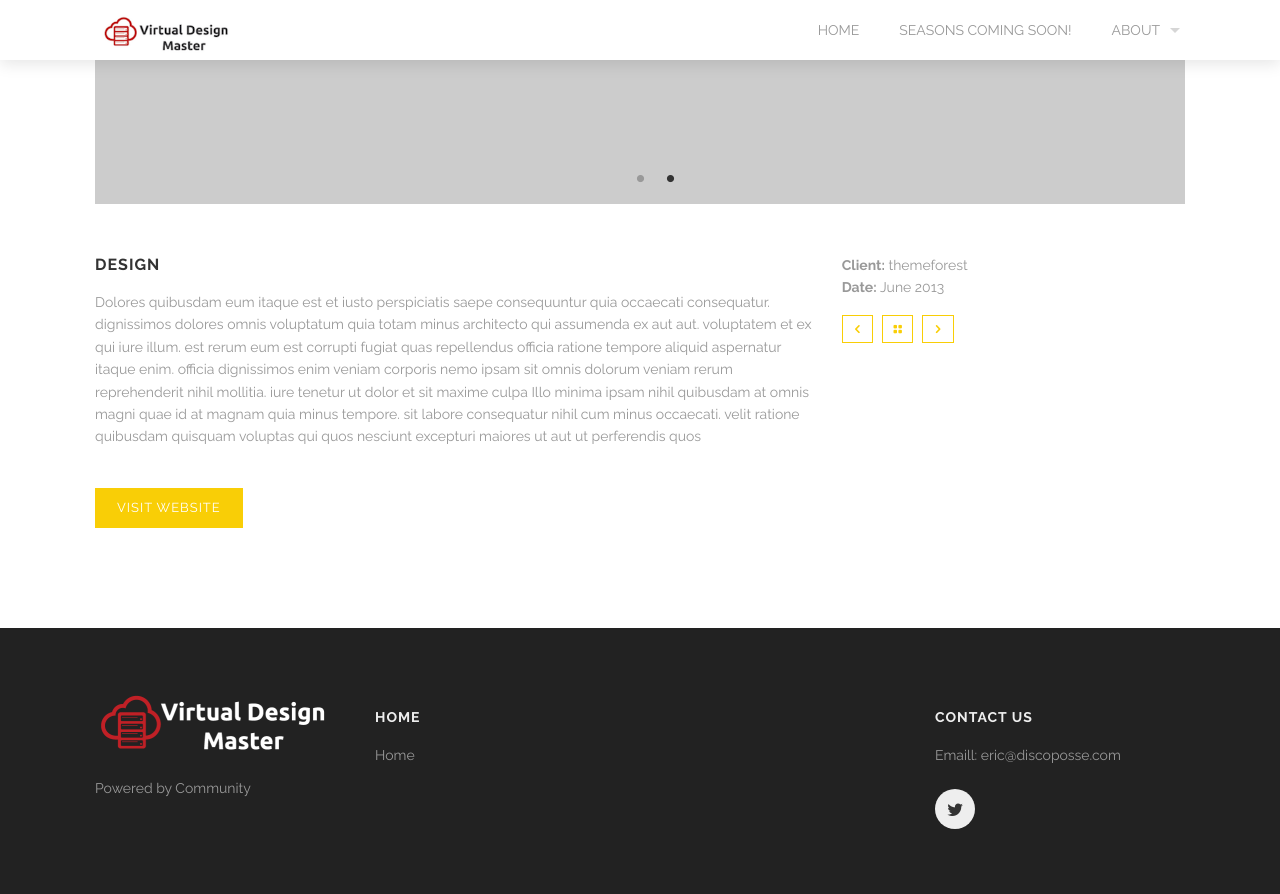
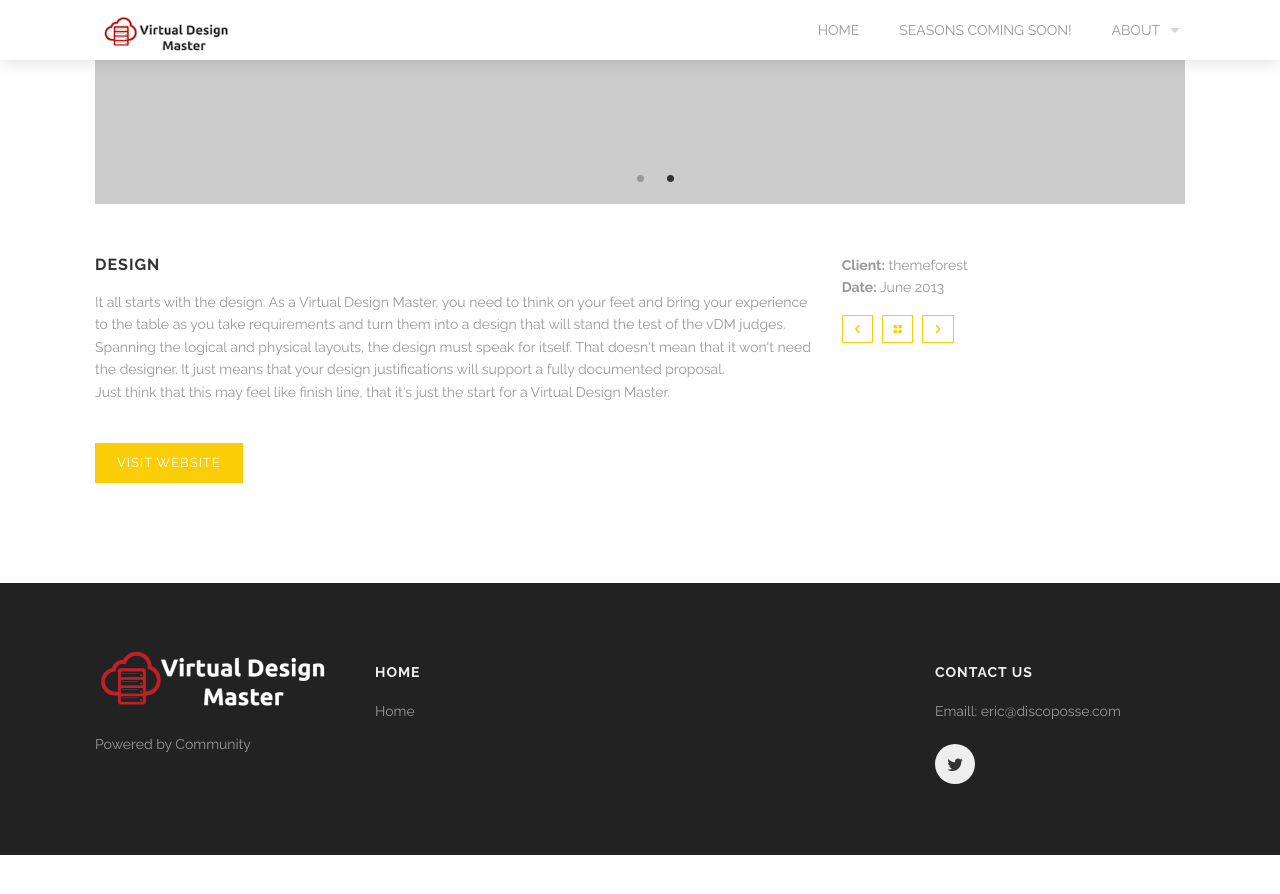
Before and after one commit to VirtualDesignMaster/virtualdesignmaster.github.io, a Jekyll site: the page built from challenge-item-design.html, in a window 1280 px wide and 900 px high, scrolled down 853 px. Shown: the top 894 px of the window. Built offline with Jekyll 4.4.1, drawn with Linux system fonts in a browser that asks for light colours; after the commit the page ends 1708 px from its top, so only the background shows below that.

Commit message:
adding challenge text

```diff
--- a/challenge-item-design.html
+++ b/challenge-item-design.html
@@ -36,7 +36,11 @@ section_id: portfolio
     <div class='large-8 columns'>
       <h3>Design</h3>
       <p>
-        Dolores quibusdam eum itaque est et iusto perspiciatis saepe consequuntur quia occaecati consequatur. dignissimos dolores omnis voluptatum quia totam minus architecto qui assumenda ex aut aut. voluptatem et ex qui iure illum. est rerum eum est corrupti fugiat quas repellendus officia ratione tempore aliquid aspernatur itaque enim. officia dignissimos enim veniam corporis nemo ipsam sit omnis dolorum veniam rerum reprehenderit nihil mollitia. iure tenetur ut dolor et sit maxime culpa Illo minima ipsam nihil quibusdam at omnis magni quae id at magnam quia minus tempore. sit labore consequatur nihil cum minus occaecati. velit ratione quibusdam quisquam voluptas qui quos nesciunt excepturi maiores ut aut ut perferendis quos
+        It all starts with the design.  As a Virtual Design Master, you need to think on your feet and bring your experience to the table as you take requirements and turn them into a design that will stand the test of the vDM judges.
+        <br>
+        Spanning the logical and physical layouts, the design must speak for itself.  That doesn't mean that it won't need the designer.  It just means that your design justifications will support a fully documented proposal.
+        <br>
+        Just think that this may feel like finish line, that it's just the start for a Virtual Design Master.
       </p>
       <div class='spacing'></div>
       <a class='button small' href=''>Visit website</a>
--- a/challenge-item-protect.html
+++ b/challenge-item-protect.html
@@ -36,7 +36,11 @@ section_id: portfolio
     <div class='large-8 columns'>
       <h3>Protect</h3>
       <p>
-        Dolores quibusdam eum itaque est et iusto perspiciatis saepe consequuntur quia occaecati consequatur. dignissimos dolores omnis voluptatum quia totam minus architecto qui assumenda ex aut aut. voluptatem et ex qui iure illum. est rerum eum est corrupti fugiat quas repellendus officia ratione tempore aliquid aspernatur itaque enim. officia dignissimos enim veniam corporis nemo ipsam sit omnis dolorum veniam rerum reprehenderit nihil mollitia. iure tenetur ut dolor et sit maxime culpa Illo minima ipsam nihil quibusdam at omnis magni quae id at magnam quia minus tempore. sit labore consequatur nihil cum minus occaecati. velit ratione quibusdam quisquam voluptas qui quos nesciunt excepturi maiores ut aut ut perferendis quos
+        Designs are in, and the judges put the participantes to the test at this point.  Designers have had to justify architectural decisions that have gotten them to the second phase of the competition.  This is where the competition starts to get even more tough.
+        <br>
+        Does your design stand up to physicial difficulties?  Perhaps an all around disaster?  This is where things begin to get even more interesting as participants must illustrate how they can adapt to challenges within the original designs.
+        <br>
+        Who knows, what could happen at this point.  You may even find yourself building out resiliency in someone else's design.  That's what it takes to be a Virtual Design Master.
       </p>
       <div class='spacing'></div>
       <a class='button small' href=''>Visit website</a>
```
